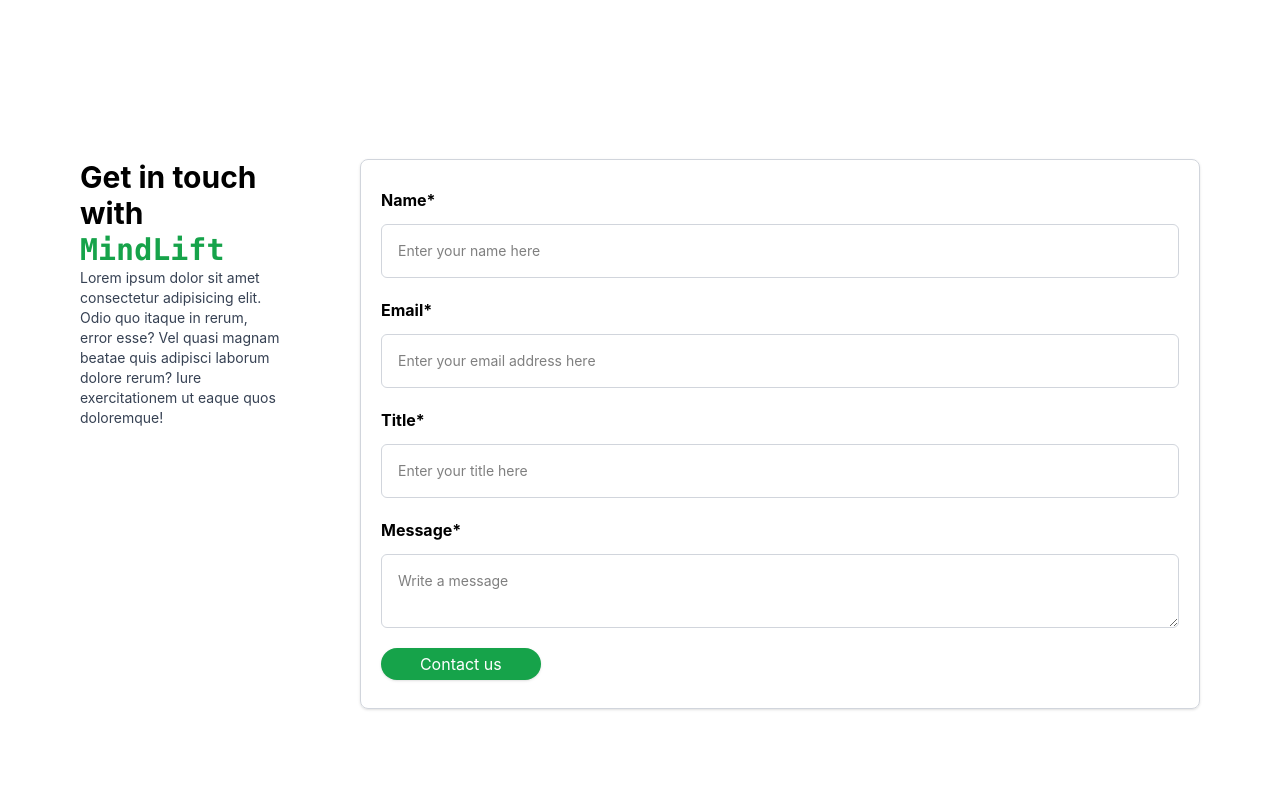
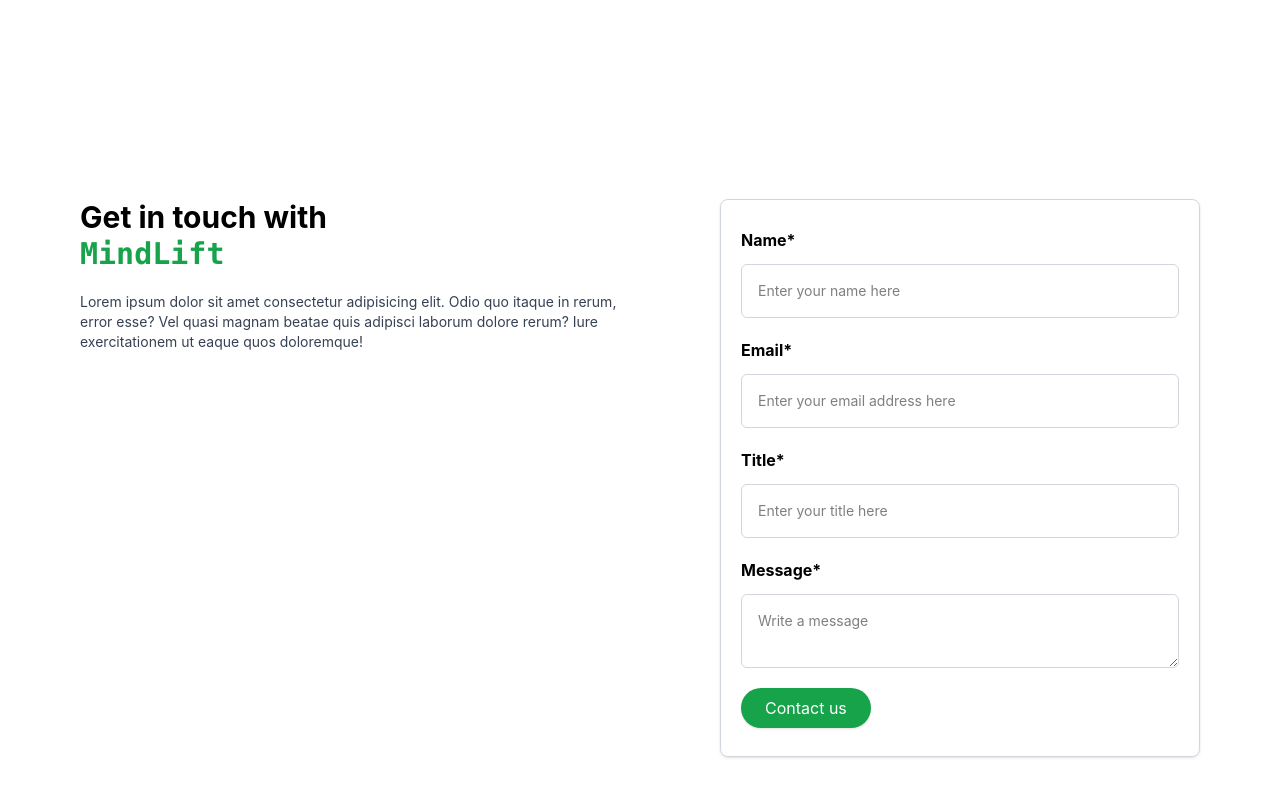
Before and after one commit to miachis/MindLift, a React (Vite) app: page / in a window 1280 px wide. Shown: the part 3229-4026 px from the top of the page. Built offline with nearby package versions, Linux system fonts and the light colour scheme.

Commit message:
ui bugs for contact section fixed

```diff
--- a/src/components/Contact.jsx
+++ b/src/components/Contact.jsx
@@ -1,9 +1,9 @@
 function Contact() {
   return (
-    <section id="contact">
+    <section id="contact" className="pt-10">
       <div className="flex lg:flex-row flex-col justify-center w-full px-7 lg:px-20 pb-30 gap-20 items-start">
-        <div className="w-50">
-          <div>
+        <div className="lg:w-[50%]">
+          <div className="pb-5">
             <h1 className="text-3xl font-bold">
               Get in touch with <br />
               <span className="font-mono text-[#16A34A] font-extrabold">
@@ -66,7 +66,7 @@ function Contact() {
               ></textarea>
             </div>
 
-            <button className="bg-[#16A34A] text-white lg:w-[20%] rounded-full py-1 shadow-sm cursor-pointer">
+            <button className="bg-[#16A34A] text-white rounded-full py-2 px-6 lg:w-max text-center shadow-sm cursor-pointer">
               Contact us
             </button>
           </form>
```
